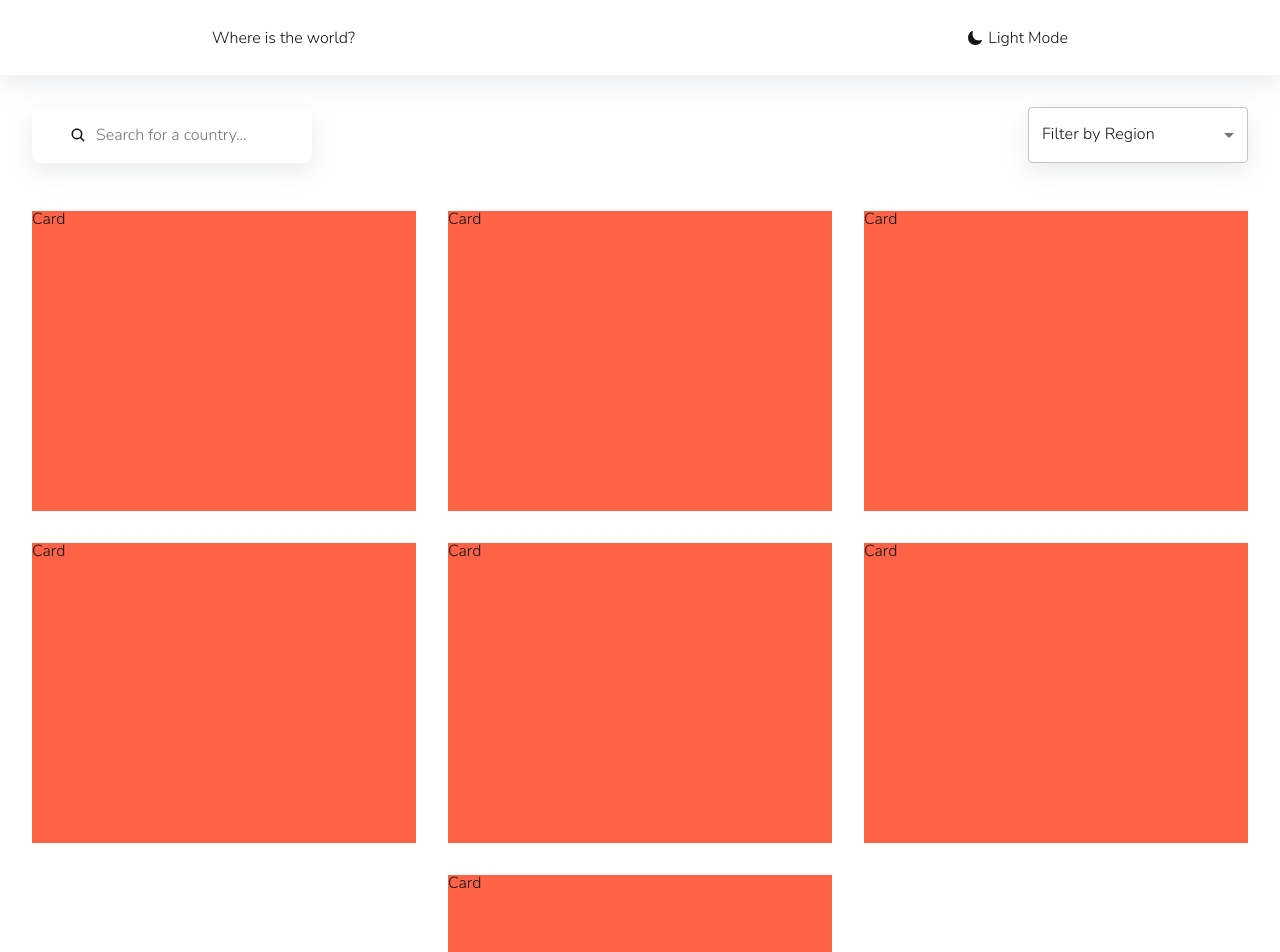
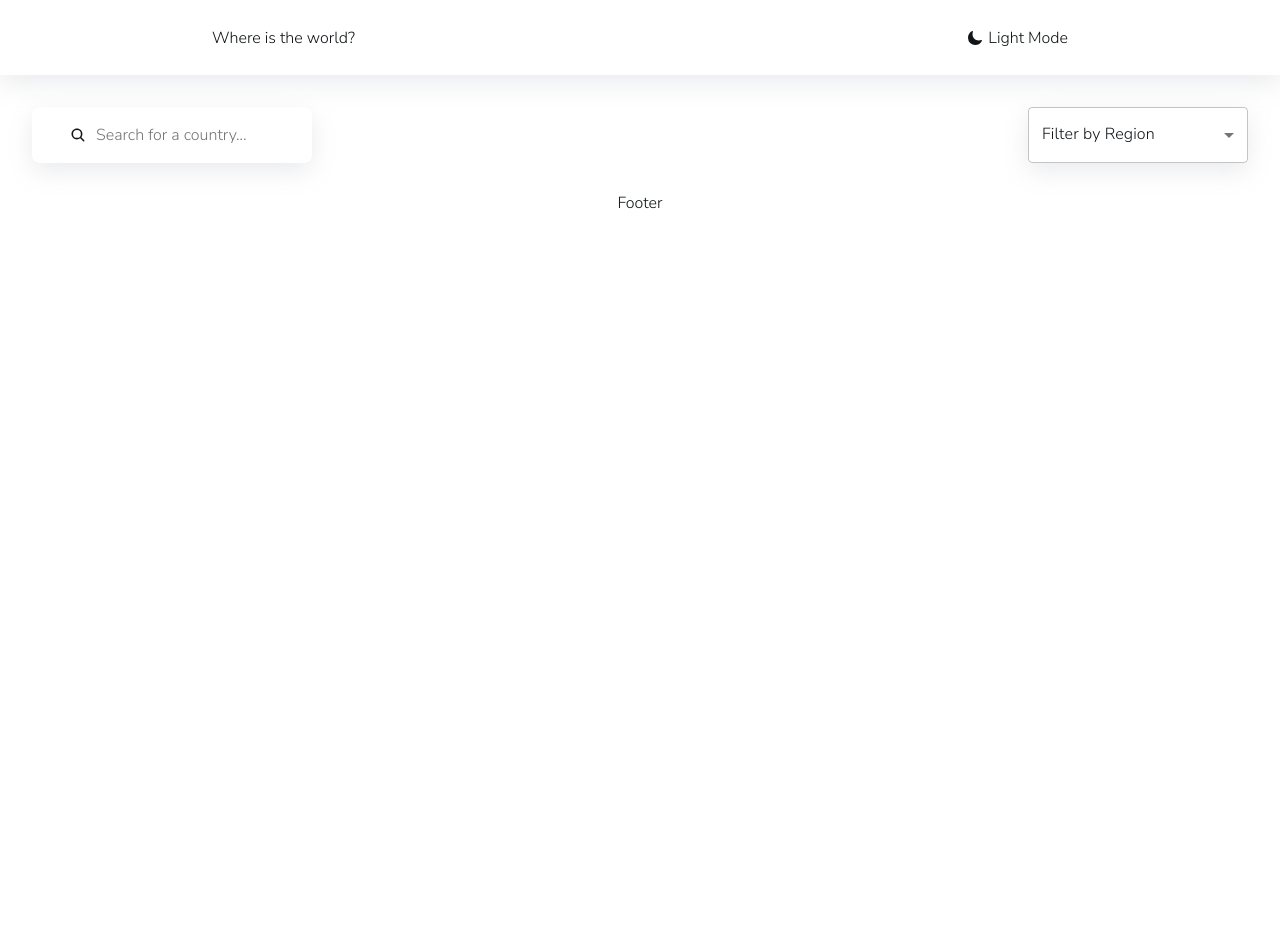
Before and after one commit to NikitOS-1/countries, a React (Create React App) app: page / in a window 1280 px wide. Shown: the top 952 px of the page. After the commit the page ends 800 px from the top, so only its background shows below. Built offline with nearby package versions, Linux system fonts and the light colour scheme.

Commit message:
ref card

```diff
--- a/src/containers/Main/Main.jsx
+++ b/src/containers/Main/Main.jsx
@@ -7,15 +7,7 @@ const Main = () => {
   return (
     <main className={style.wrap}>
       <Controls />
-      <section className={style.cards}>
-        <Card />
-        <Card />
-        <Card />
-        <Card />
-        <Card />
-        <Card />
-        <Card />
-      </section>
+      <section className={style.cards}></section>
     </main>
   );
 };
```
